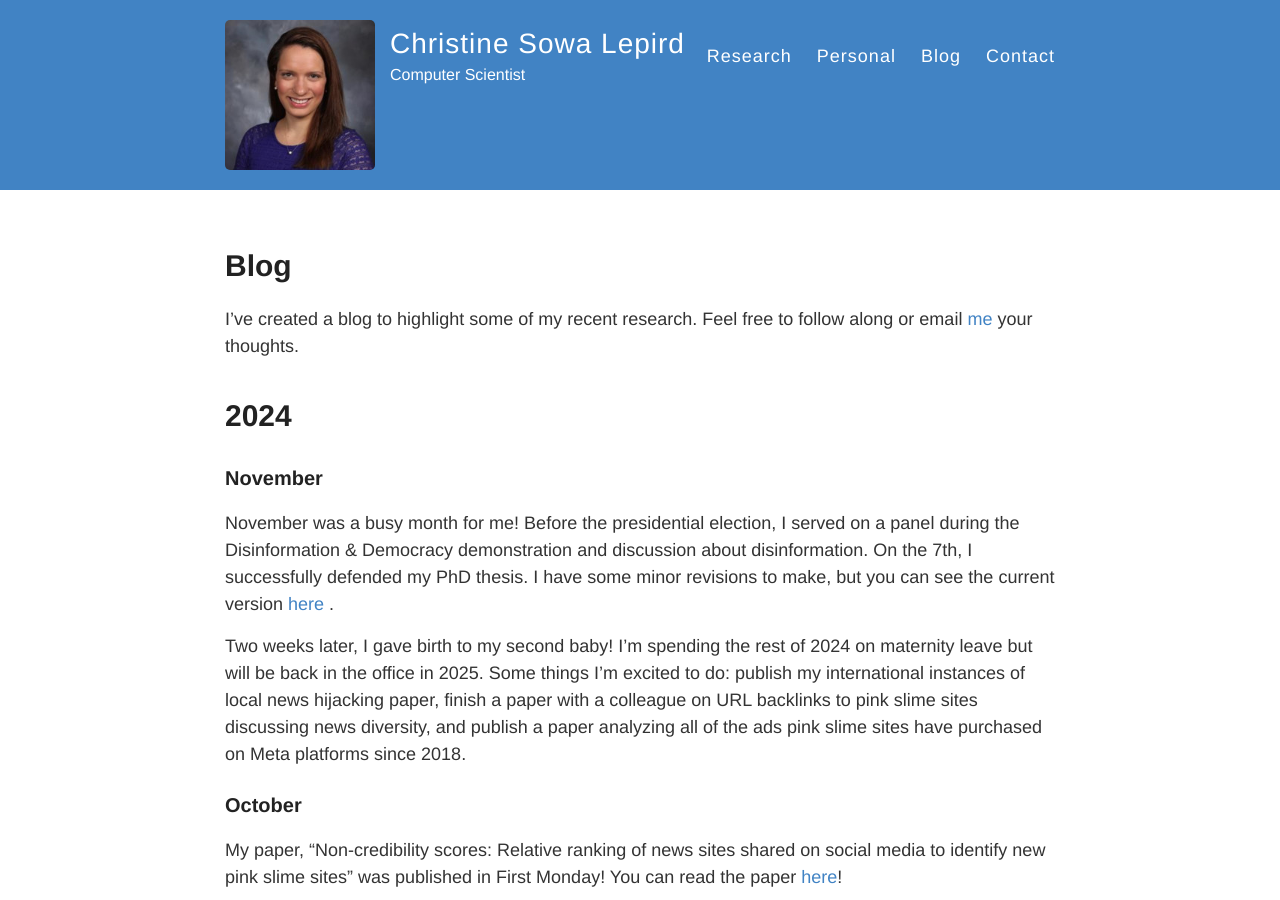
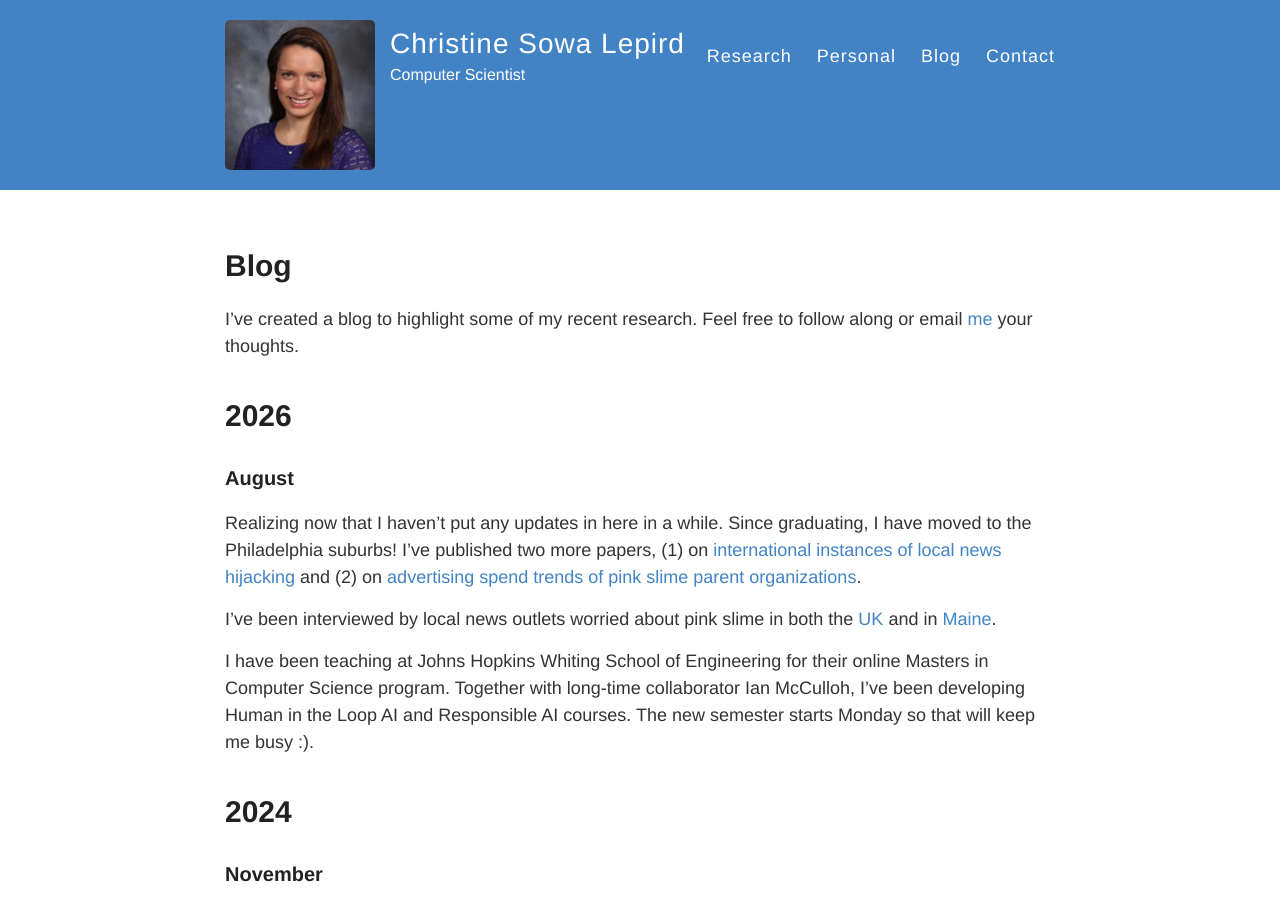
Before and after one commit to christine-lepird/christine-lepird.github.io, a Jekyll site: the page built from blog.md, in a window 1280 px wide and 900 px high. Built offline with Jekyll 4.4.1, drawn with Linux system fonts in a browser that asks for light colours.

Commit message:
Update blog.md

```diff
--- a/blog.md
+++ b/blog.md
@@ -5,6 +5,15 @@ permalink: /blog/
 ---
 
 I've created a blog to highlight some of my recent research. Feel free to follow along or email [me](mailto:csowa@andrew.cmu.edu) your thoughts.
+
+# 2026
+
+### August
+Realizing now that I haven't put any updates in here in a while. Since graduating, I have moved to the Philadelphia suburbs! I've published two more papers, (1) on [international instances of local news hijacking](https://link.springer.com/article/10.1007/s10588-026-09420-0) and (2) on [advertising spend trends of pink slime parent organizations](https://link.springer.com/article/10.1007/s10588-026-09419-7).
+
+I've been interviewed by local news outlets worried about pink slime in both the [UK](https://pressgazette.co.uk/news/dubious-uk-local-news-websites-russian-links-and-cash-for-coverage/) and in [Maine](https://www.pressherald.com/2026/08/26/inside-the-rise-of-maines-partisan-pink-slime-news-pages/?uuid=f5028eaf-4d45-41c0-b6df-d05dc7ff5aa5&lid=243212).
+
+I have been teaching at Johns Hopkins Whiting School of Engineering for their online Masters in Computer Science program. Together with long-time collaborator Ian McCulloh, I've been developing Human in the Loop AI and Responsible AI courses. The new semester starts Monday so that will keep me busy :).
 
 # 2024
 
```
